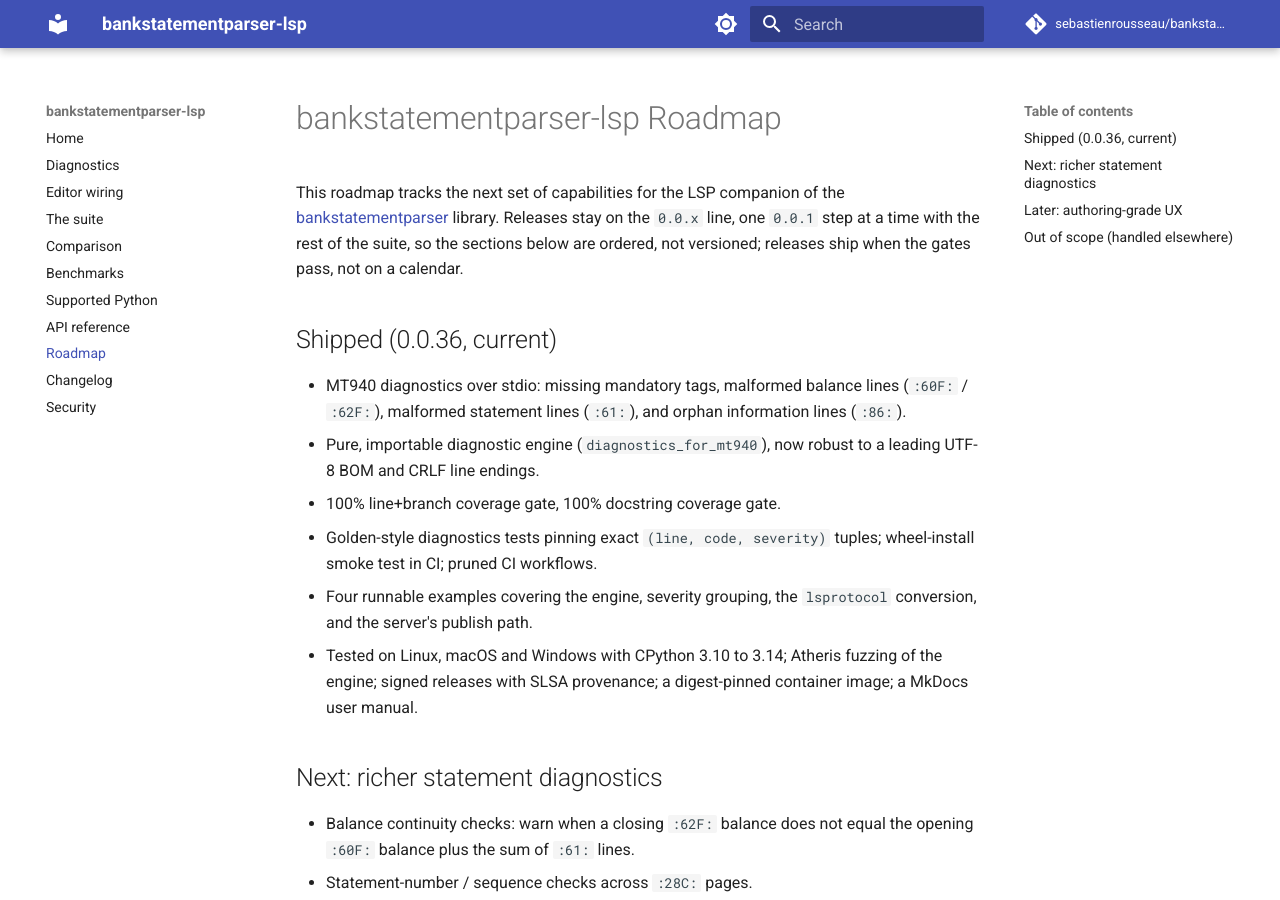
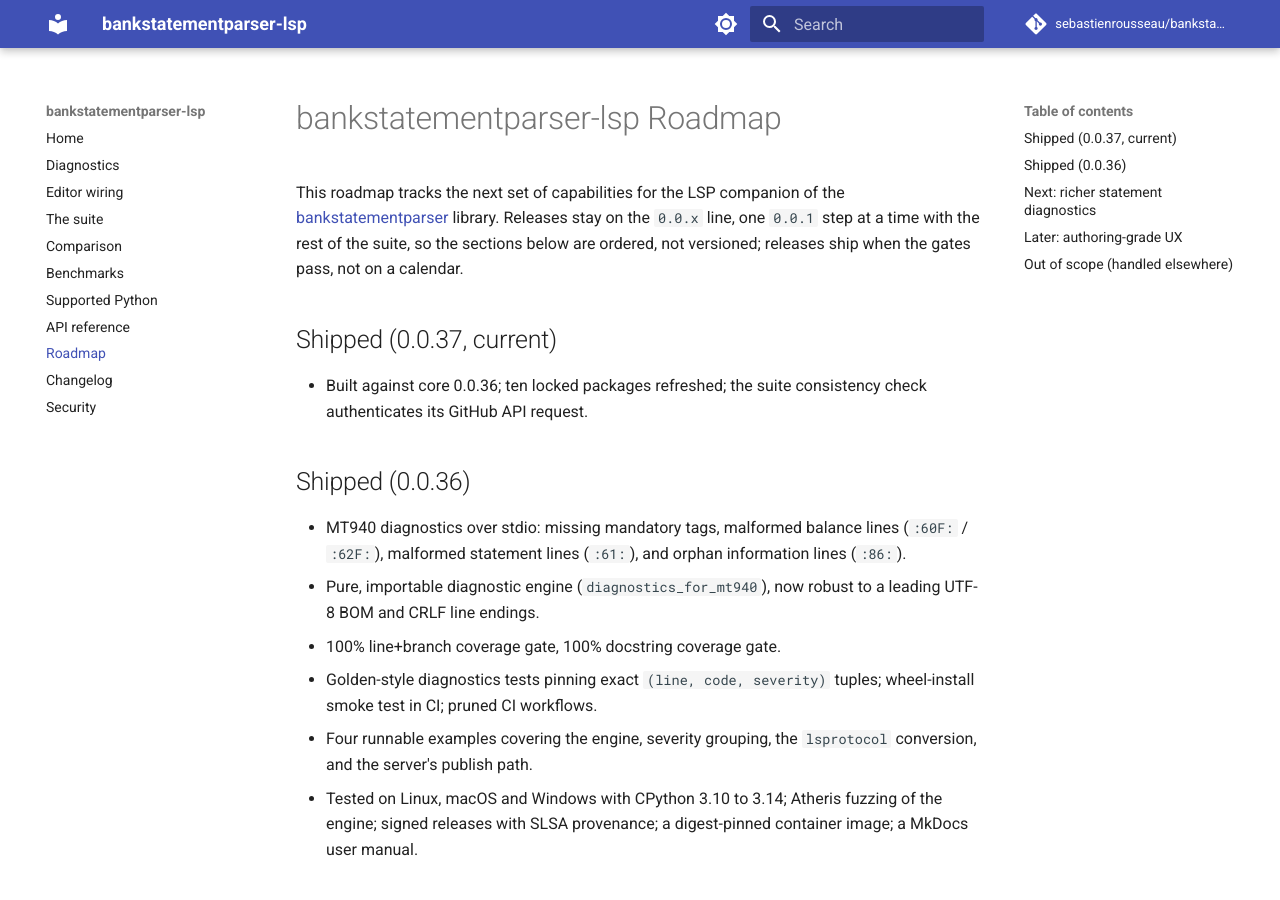
Before and after one commit to sebastienrousseau/bankstatementparser-lsp, an MkDocs documentation site: the page built from docs/roadmap.md, in a window 1280 px wide and 900 px high. Built offline with MkDocs 1.6.1 and Material for MkDocs 9.7.7, drawn with Linux system fonts in a browser that asks for light colours; comment, search, counter and statistics services are not loaded.

Commit message:
chore: bump version to 0.0.37
Align with the suite's 0.0.37 release: pyproject, __version__, the
README's install check and "Current state" line move to 0.0.37. The
roadmap records 0.0.37 as the current shipped release, and the bug
report form's version placeholders name 0.0.37 instead of 0.0.10.

Assisted-by: Claude Code:claude-opus-5-5
Signed-off-by: Sebastien Rousseau <sebastienrousseau@users.noreply.github.com>

````diff
--- a/README.md
+++ b/README.md
@@ -77,7 +77,7 @@ Verify the installation:
 
 ```sh
 python -c "import bankstatementparser_lsp; print('bankstatementparser-lsp', bankstatementparser_lsp.__version__)"
-# -> bankstatementparser-lsp 0.0.36
+# -> bankstatementparser-lsp 0.0.37
 ```
 
 An isolated virtual environment keeps the server's dependencies apart:
@@ -275,7 +275,7 @@ make check
 
 `make check` runs the local gates: `ruff` and `black`, `mypy --strict`, the complexity baseline (`scripts/check_complexity.py`), Bandit, `pytest` with a 100% line + branch coverage floor, `interrogate` at 100% docstring coverage, and the examples. Other targets: `make fuzz` (Atheris, 60 s, Linux x86_64 with Python 3.12+), `make docs` (the MkDocs manual, `--strict`) and `make demo` (re-renders the GIF above with VHS from `.github/demo.tape`). CI adds the OS by Python matrix, the Docker build, CodeQL, `pip-audit` on the locked requirements and the Docs Lint gates. The suite includes documentation and example regression tests ([`tests/test_docs_accuracy.py`](tests/test_docs_accuracy.py), [`tests/test_regression_docs.py`](tests/test_regression_docs.py), [`tests/test_regression_examples.py`](tests/test_regression_examples.py)) that execute every documented snippet and every `examples/*.py` script.
 
-Current state (v0.0.36): 100% line + branch coverage against a 100% enforced floor, mypy `--strict` clean, interrogate 100% docstring coverage. [`CONTRIBUTING.md`](CONTRIBUTING.md) covers branches, commit signing and sign-off.
+Current state (v0.0.37): 100% line + branch coverage against a 100% enforced floor, mypy `--strict` clean, interrogate 100% docstring coverage. [`CONTRIBUTING.md`](CONTRIBUTING.md) covers branches, commit signing and sign-off.
 
 ---
 
--- a/ROADMAP.md
+++ b/ROADMAP.md
@@ -6,7 +6,12 @@ Releases stay on the `0.0.x` line, one `0.0.1` step at a time with the
 rest of the suite, so the sections below are ordered, not versioned;
 releases ship when the gates pass, not on a calendar.
 
-## Shipped (0.0.36, current)
+## Shipped (0.0.37, current)
+
+- Built against core 0.0.36; ten locked packages refreshed; the suite
+  consistency check authenticates its GitHub API request.
+
+## Shipped (0.0.36)
 
 - MT940 diagnostics over stdio: missing mandatory tags, malformed
   balance lines (`:60F:` / `:62F:`), malformed statement lines (`:61:`),
--- a/bankstatementparser_lsp/__init__.py
+++ b/bankstatementparser_lsp/__init__.py
@@ -26,6 +26,6 @@ from bankstatementparser_lsp.diagnostics import (
     diagnostics_for_mt940,
 )
 
-__version__ = "0.0.36"
+__version__ = "0.0.37"
 
 __all__ = ["Diagnostic", "Severity", "diagnostics_for_mt940"]
--- a/pyproject.toml
+++ b/pyproject.toml
@@ -1,6 +1,6 @@
 [tool.poetry]
 name = "bankstatementparser-lsp"
-version = "0.0.36"
+version = "0.0.37"
 description = "Language Server Protocol (LSP) server for linting MT940 bank statement files with the bankstatementparser library."
 authors = ["Sebastien Rousseau <sebastian.rousseau@gmail.com>"]
 license = "Apache-2.0 OR MIT"
````
Also changed, not shown: 1 other file.
